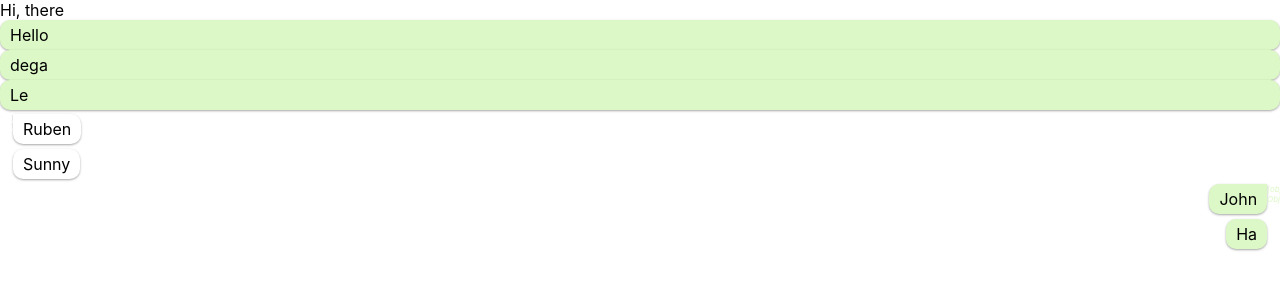
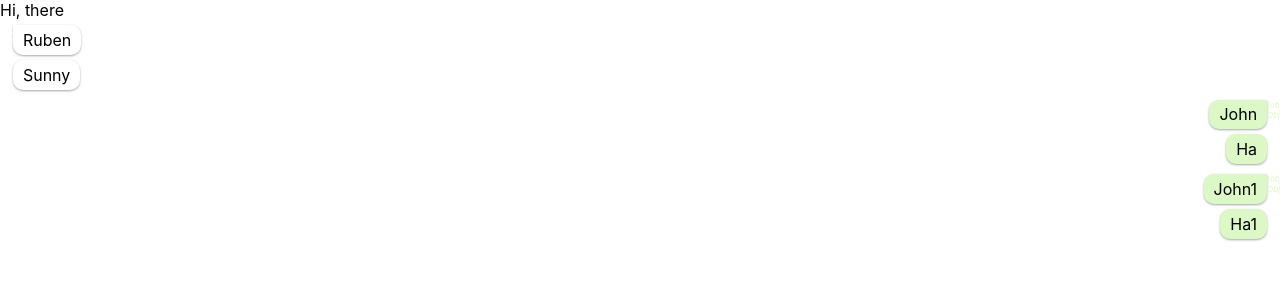
Before and after one commit to orangeflame/chatting-room-ui, a Next.js app: page / in a window 1280 px wide. Shown: the top 300 px of the page. Built offline with nearby package versions, Linux system fonts and the light colour scheme.

Commit message:
use Bubble as a generic component

```diff
--- a/modules/chat/components/Bubble/BubbleFromLeft/component.tsx
+++ b/modules/chat/components/Bubble/BubbleFromLeft/component.tsx
@@ -7,7 +7,7 @@ import tailsSvg from "./tail.svg";
 export interface Props {
   className?: string;
   type?: "primary" | "secondary";
-  tails?: boolean;
+  tail?: boolean;
   separation?: "big" | "small";
 }
 
@@ -18,7 +18,7 @@ class Component extends React.PureComponent<Props> {
     return (
       <div className={this.props.className}>
         <div>{this.props.children}</div>
-        {!!this.props.tails && (
+        {!!this.props.tail && (
           <span>
             <Icon src={tailsSvg} />
           </span>
--- a/modules/chat/components/Bubble/BubbleFromLeft/styled.ts
+++ b/modules/chat/components/Bubble/BubbleFromLeft/styled.ts
@@ -7,12 +7,13 @@ export const Styled = styled(Component)`
   flex-direction: row-reverse;
   justify-content: flex-end;
   margin: ${(props) => props.theme.sizeIn(-10)};
-  padding-left: ${(props) => (props.tails ? "" : props.theme.sizeBubbleTail)};
+  margin-bottom: ${({ theme, separation }) => (separation === "big" ? theme.sizeIn(-4) : theme.sizeIn(-10))};
+  padding-left: ${(props) => (props.tail ? "" : props.theme.sizeBubbleTail)};
 
   > div {
     background: ${({ theme }) => theme.colorBg};
     border-radius: ${({ theme }) => theme.sizeCornerBubble};
-    border-top-left-radius: ${(props) => (props.tails ? 0 : props.theme.sizeCornerBubble)};
+    border-top-left-radius: ${(props) => (props.tail ? 0 : props.theme.sizeCornerBubble)};
     box-shadow: 0 1px 3px rgba(0, 0, 0, 0.12), 0 1px 2px rgba(0, 0, 0, 0.24);
     padding: ${({ theme }) => theme.sizeIn(-10)} ${({ theme }) => theme.sizeIn(-4)};
   }
--- a/modules/chat/components/Bubble/BubbleFromRight/styled.ts
+++ b/modules/chat/components/Bubble/BubbleFromRight/styled.ts
@@ -4,11 +4,11 @@ import { Styled as BubbleFromLeft } from "../BubbleFromLeft/styled";
 
 export const Styled = styled(BubbleFromLeft)`
   flex-direction: row;
-  padding-right: ${(props) => (props.tails ? "" : props.theme.sizeBubbleTail)};
+  padding-right: ${(props) => (props.tail ? "" : props.theme.sizeBubbleTail)};
 
   > div {
     background: ${({ theme }) => theme.colorPrimary};
-    border-top-right-radius: ${(props) => (props.tails ? 0 : props.theme.sizeCornerBubble)};
+    border-top-right-radius: ${(props) => (props.tail ? 0 : props.theme.sizeCornerBubble)};
     border-top-left-radius: ${({ theme }) => theme.sizeCornerBubble};
   }
 
--- a/modules/chat/components/Bubble/component.tsx
+++ b/modules/chat/components/Bubble/component.tsx
@@ -1,9 +1,24 @@
-import { styled } from "modules/core/styles";
-const Container = styled.div`
-  background: ${({ theme }) => theme.colorPrimary};
-  border-radius: ${({ theme }) => theme.sizeCornerBubble};
-  box-shadow: 0 1px 3px rgba(0, 0, 0, 0.12), 0 1px 2px rgba(0, 0, 0, 0.24);
-  padding: ${({ theme }) => theme.sizeIn(-10)} ${({ theme }) => theme.sizeIn(-4)};
-`;
+import * as React from "react";
 
-export const Bubble = (props) => <Container>{props.children}</Container>;
+import { BubbleFromLeft } from "modules/chat/components/Bubble/BubbleFromLeft";
+import { BubbleFromRight } from "modules/chat/components/Bubble/BubbleFromRight";
+
+export interface Props {
+  from: "left" | "right";
+  tail?: boolean;
+  separation?: "big" | "small";
+}
+
+class Component extends React.PureComponent<Props> {
+  public static displayName = "Bubble";
+
+  public render() {
+    return this.props.from === "left" ? (
+      <BubbleFromLeft {...this.props} type="primary" />
+    ) : (
+      <BubbleFromRight {...this.props} type="secondary" />
+    );
+  }
+}
+
+export { Component };
--- a/modules/chat/components/Bubble/index.ts
+++ b/modules/chat/components/Bubble/index.ts
@@ -0,0 +1 @@
+export { Component as Bubble } from "./component";
--- a/pages/index.tsx
+++ b/pages/index.tsx
@@ -1,9 +1,7 @@
 import * as React from "react";
 
 import { App } from "modules/app";
-import { BubbleFromLeft } from "modules/chat/components/Bubble/BubbleFromLeft";
-import { BubbleFromRight } from "modules/chat/components/Bubble/BubbleFromRight";
-import { Bubble } from "modules/chat/components/Bubble/component";
+import { Bubble } from "modules/chat/components/Bubble";
 import { ThemeProvider, themes } from "modules/core/styles";
 
 export default () => (
@@ -11,13 +9,24 @@ export default () => (
     <App>
       <div>
         <span>Hi, there</span>
-        <Bubble>Hello</Bubble>
-        <Bubble>dega</Bubble>
-        <Bubble>Le</Bubble>
-        <BubbleFromLeft tails>Ruben</BubbleFromLeft>
-        <BubbleFromLeft>Sunny</BubbleFromLeft>
-        <BubbleFromRight tails>John</BubbleFromRight>
-        <BubbleFromRight>Ha</BubbleFromRight>
+        <Bubble from="left" tail separation="small">
+          Ruben
+        </Bubble>
+        <Bubble from="left" separation="big">
+          Sunny
+        </Bubble>
+        <Bubble from="right" tail separation="small">
+          John
+        </Bubble>
+        <Bubble from="right" separation="big">
+          Ha
+        </Bubble>
+        <Bubble from="right" tail separation="small">
+          John1
+        </Bubble>
+        <Bubble from="right" separation="big">
+          Ha1
+        </Bubble>
       </div>
     </App>
   </ThemeProvider>
```
